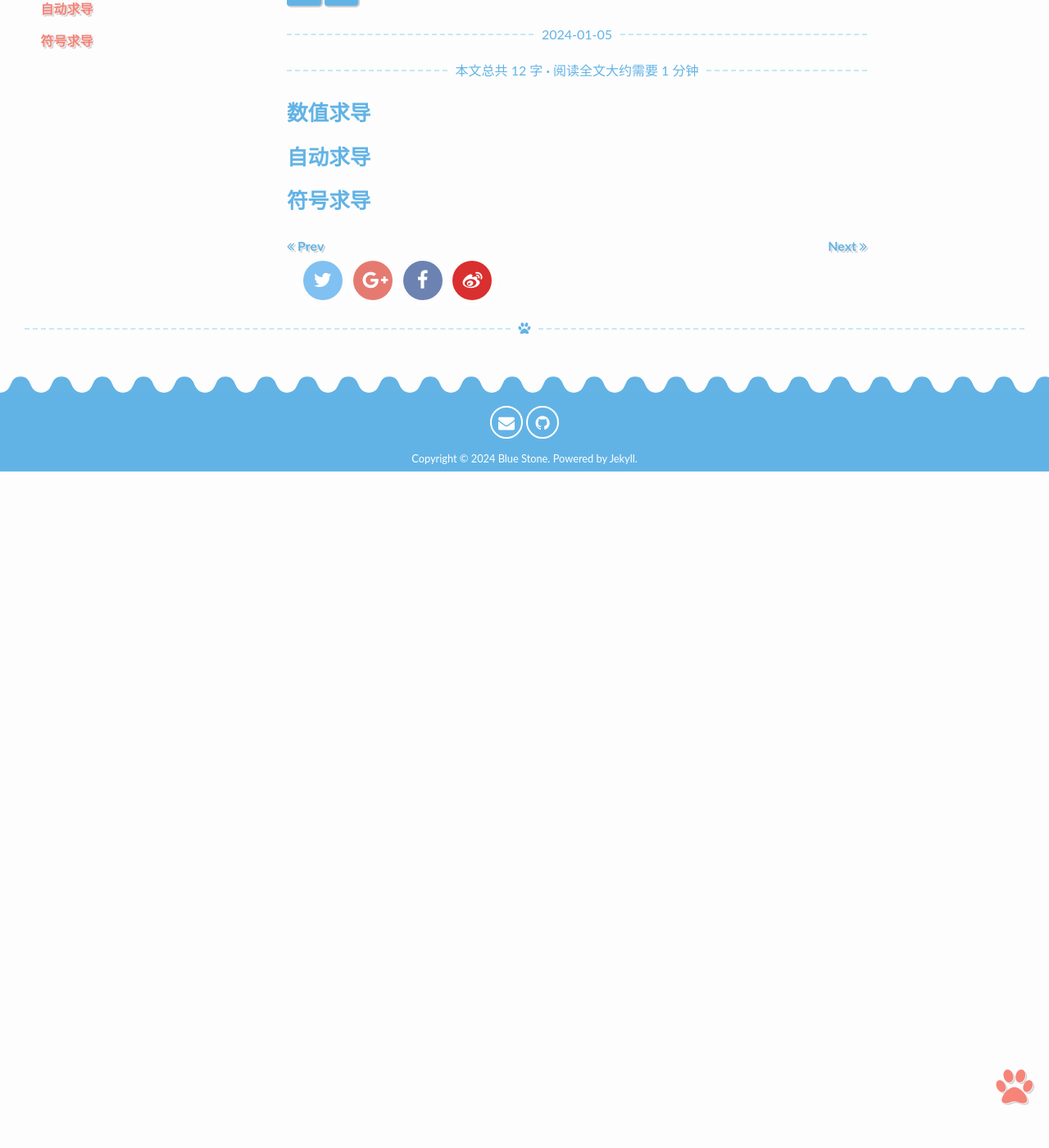
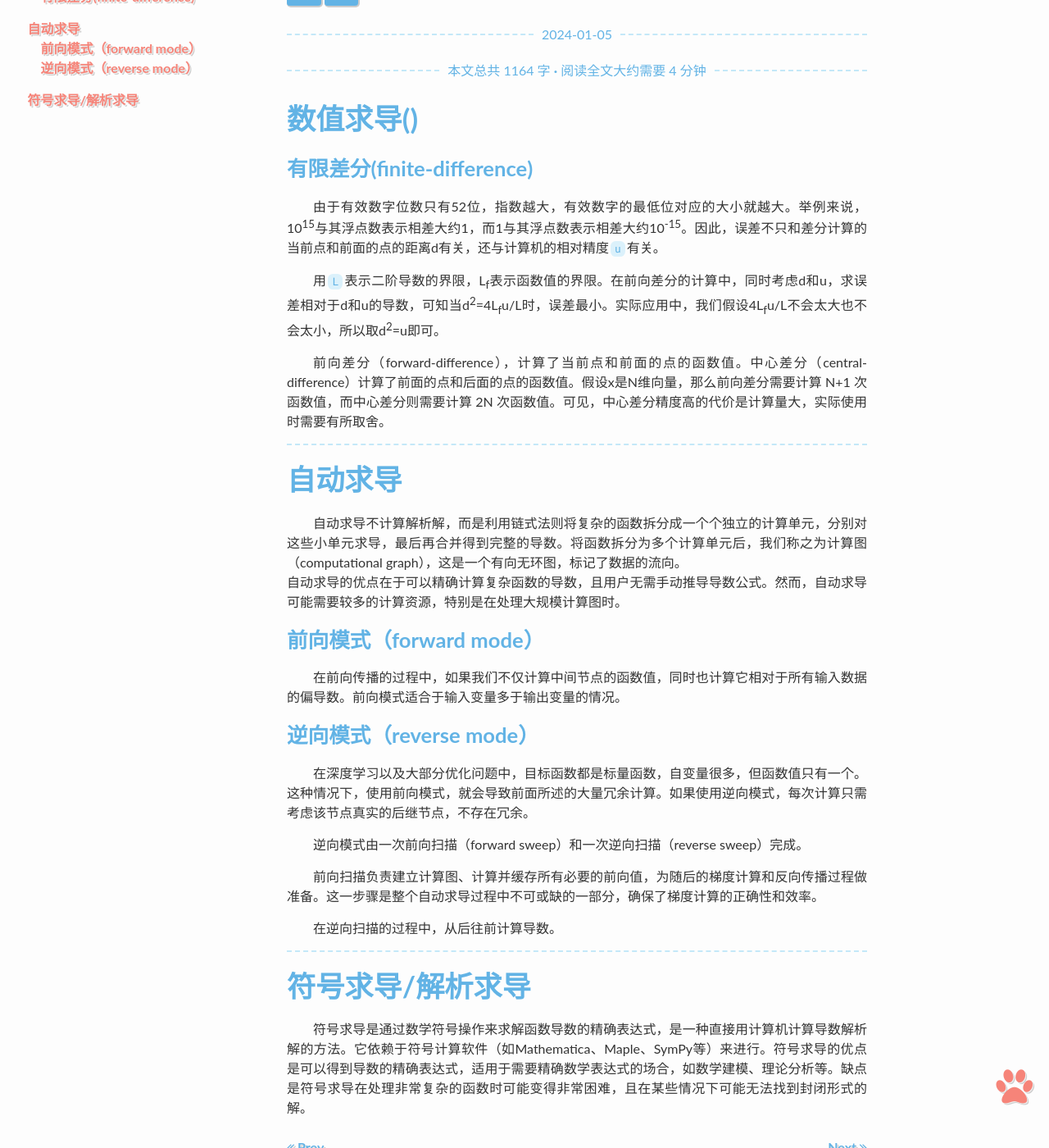
Before and after one commit to blue-stone-j/blue-stone-j.github.io, a Jekyll site: the page built from _posts/math/2024-04-02-derivative-computation-methods.md, in a window 1280 px wide and 1400 px high, scrolled down 459 px. Shown: the whole window at 82% size. Built offline with Jekyll 4.4.1, drawn with Linux system fonts in a browser that asks for light colours; comment, search, counter and statistics services are not loaded; before the commit the page ends 1034 px from its top, so only the background shows below that; some of the changed text lies outside the part shown.

Commit message:
add computer derivation

```diff
--- a/_posts/math/2024-04-02-derivative-computation-methods.md
+++ b/_posts/math/2024-04-02-derivative-computation-methods.md
@@ -7,11 +7,34 @@ excerpt: 计算机中的几种求导方法
 tags:
   - 数学
   - 求导
-  -
 ---
 
-### 数值求导
+# 数值求导()
+### 有限差分(finite-difference)
+由于有效数字位数只有52位，指数越大，有效数字的最低位对应的大小就越大。举例来说，10<sup>15</sup>与其浮点数表示相差大约1，而1与其浮点数表示相差大约10<sup>-15</sup>。因此，误差不只和差分计算的当前点和前面的点的距离d有关，还与计算机的相对精度`u`有关。
 
-### 自动求导
+用`L`表示二阶导数的界限，L<sub>f</sub>表示函数值的界限。在前向差分的计算中，同时考虑d和u，求误差相对于d和u的导数，可知当d<sup>2</sup>=4L<sub>f</sub>u/L时，误差最小。实际应用中，我们假设4L<sub>f</sub>u/L不会太大也不会太小，所以取d<sup>2</sup>=u即可。
 
-### 符号求导
+前向差分（forward-difference），计算了当前点和前面的点的函数值。中心差分（central-difference）计算了前面的点和后面的点的函数值。假设x是N维向量，那么前向差分需要计算 N+1 次函数值，而中心差分则需要计算 2N 次函数值。可见，中心差分精度高的代价是计算量大，实际使用时需要有所取舍。
+
+---
+
+# 自动求导
+自动求导不计算解析解，而是利用链式法则将复杂的函数拆分成一个个独立的计算单元，分别对这些小单元求导，最后再合并得到完整的导数。将函数拆分为多个计算单元后，我们称之为计算图（computational graph），这是一个有向无环图，标记了数据的流向。
+自动求导的优点在于可以精确计算复杂函数的导数，且用户无需手动推导导数公式。然而，自动求导可能需要较多的计算资源，特别是在处理大规模计算图时。
+### 前向模式（forward mode）
+在前向传播的过程中，如果我们不仅计算中间节点的函数值，同时也计算它相对于所有输入数据的偏导数。前向模式适合于输入变量多于输出变量的情况。
+### 逆向模式（reverse mode）
+在深度学习以及大部分优化问题中，目标函数都是标量函数，自变量很多，但函数值只有一个。这种情况下，使用前向模式，就会导致前面所述的大量冗余计算。如果使用逆向模式，每次计算只需考虑该节点真实的后继节点，不存在冗余。
+
+逆向模式由一次前向扫描（forward sweep）和一次逆向扫描（reverse sweep）完成。
+
+前向扫描负责建立计算图、计算并缓存所有必要的前向值，为随后的梯度计算和反向传播过程做准备。这一步骤是整个自动求导过程中不可或缺的一部分，确保了梯度计算的正确性和效率。
+
+在逆向扫描的过程中，从后往前计算导数。
+
+
+---
+
+# 符号求导/解析求导
+符号求导是通过数学符号操作来求解函数导数的精确表达式，是一种直接用计算机计算导数解析解的方法。它依赖于符号计算软件（如Mathematica、Maple、SymPy等）来进行。符号求导的优点是可以得到导数的精确表达式，适用于需要精确数学表达式的场合，如数学建模、理论分析等。缺点是符号求导在处理非常复杂的函数时可能变得非常困难，且在某些情况下可能无法找到封闭形式的解。
```
Also changed, not shown: _posts/math/2022-11-25-eigen.md (+2 -0 lines), _posts/math/2022-11-25-linear-algebra.md (+0 -3 lines), _posts/math/2022-11-25-manifold.md (+2 -5 lines), _posts/math/2022-11-25-matrix-decompose.md (added, +30 -0 lines), _posts/mechanic/2023-11-22-mechanic-base.md (added, +77 -0 lines).
